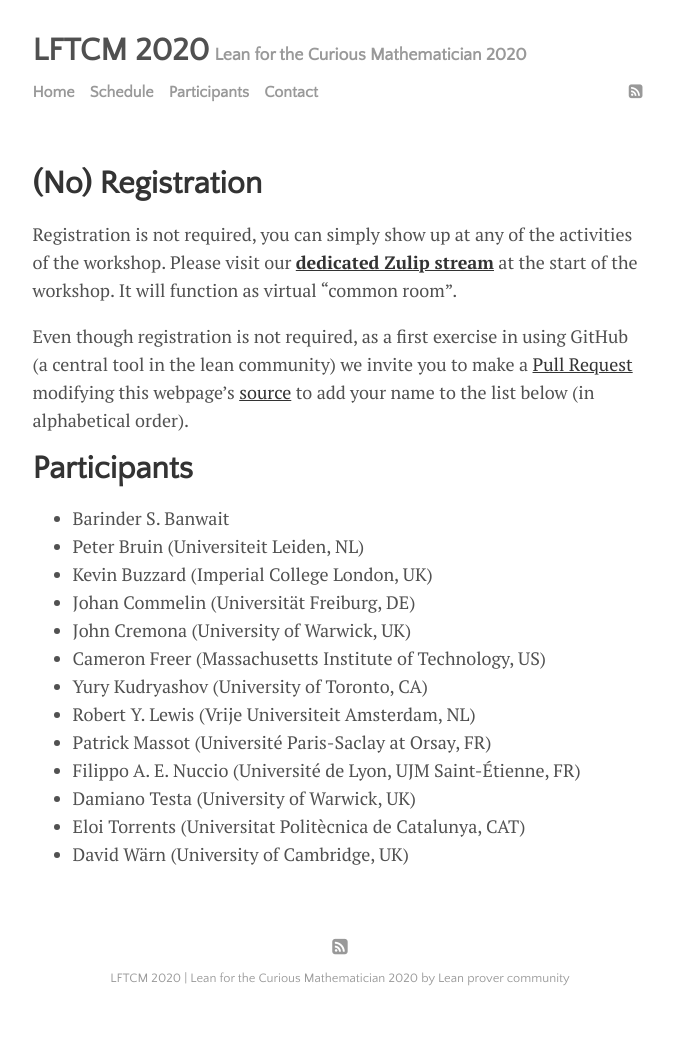
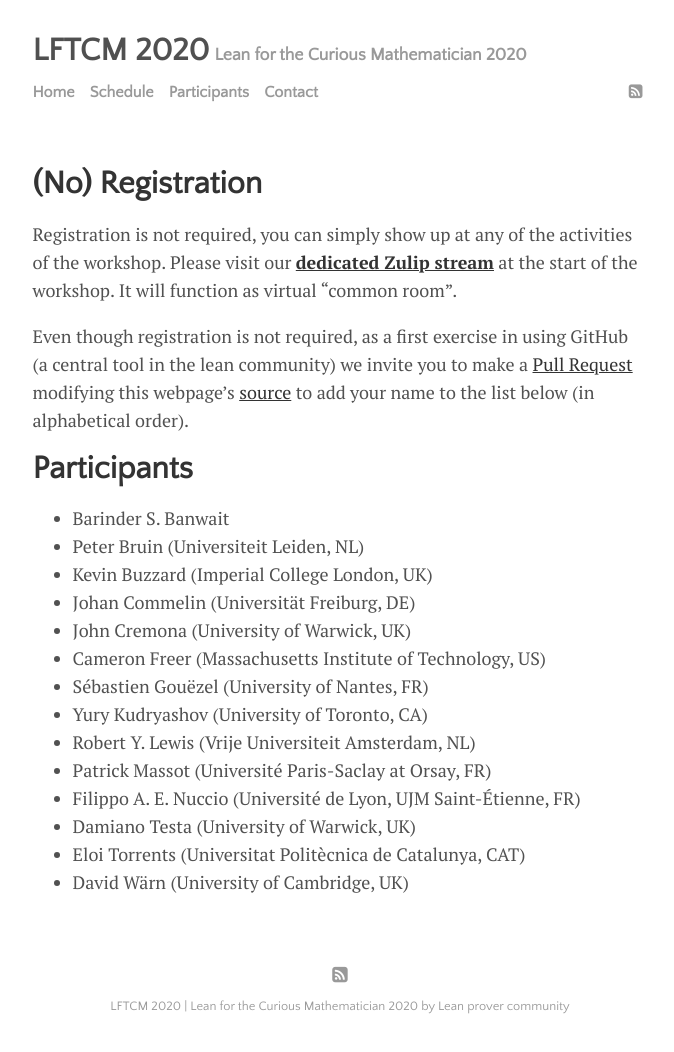
Before and after one commit to leanprover-community/lftcm2020, a Jekyll site: the page built from participants.md, in a window 1280 px wide. Shown: the whole page, without its empty margins (300-974 px from the left). Built offline with Jekyll 4.4.1, drawn with Linux system fonts in a browser that asks for light colours; before the commit the page ends 1024 px from its top, so only the background shows below that.

Commit message:
Update participants.md

```diff
--- a/participants.md
+++ b/participants.md
@@ -30,6 +30,7 @@ to add your name to the list below (in alphabetical order).
 * Johan Commelin (Universität Freiburg, DE)
 * John Cremona (University of Warwick, UK)
 * Cameron Freer (Massachusetts Institute of Technology, US)
+* Sébastien Gouëzel (University of Nantes, FR)
 * Yury Kudryashov (University of Toronto, CA)
 * Robert Y. Lewis (Vrije Universiteit Amsterdam, NL)
 * Patrick Massot (Université Paris-Saclay at Orsay, FR)
```
